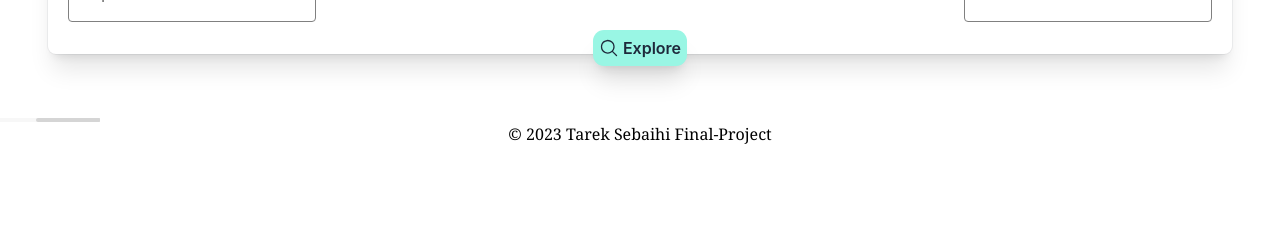
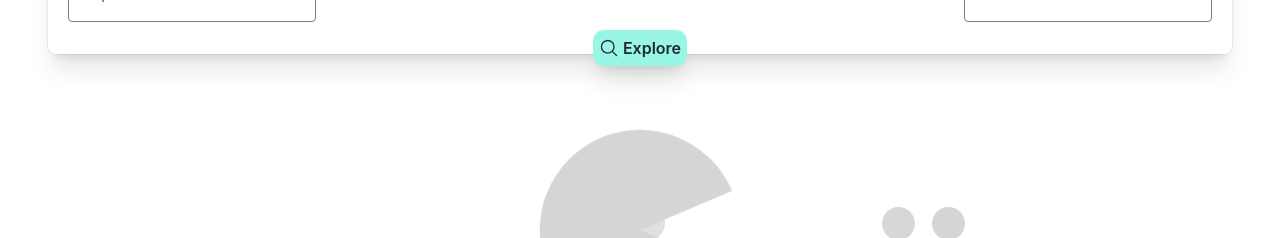
Before and after one commit to glaubervilane/FlightSearchAPP, a React (Create React App) app: page / in a window 1280 px wide. Both pictures are taken after typing "Sample", "Sample" into the empty fields and a click on the button "Explore". Shown: the part 562-800 px from the top of the page. Built offline with nearby package versions, Linux system fonts and the light colour scheme.

Commit message:
fixed loader again

```diff
--- a/src/App.js
+++ b/src/App.js
@@ -2,7 +2,6 @@ import './App.css';
 import  homebg  from './assets/imgs/homebg.jpg';
 import { FlightList, Footer, Input } from './components';
 import React, { useState } from 'react';
-import BarLoader from "react-spinners/BarLoader";
 
 function App() {
   const [flightData, setFlightData] = useState([]);
@@ -16,11 +15,7 @@ function App() {
           <Input setFlightData={setFlightData} setIsLoading={setIsLoading} />
         </div>
       </div>
-      <FlightList flightData={flightData} />
-      <div >
-        {isLoading ? <BarLoader className=" justify-center items-center bg-opacity-90 absolute top-0 left-0 z-40" loading={isLoading} color="#d5d5d5" size={100} /> : null}
-      </div>
-
+      <FlightList flightData={flightData} isLoading={isLoading} />
       <div>
       <Footer />
       </div>
--- a/src/components/FlightList.jsx
+++ b/src/components/FlightList.jsx
@@ -1,7 +1,8 @@
 import React, {useState} from 'react';
+import PacmanLoader from "react-spinners/PacmanLoader";
 
-const FlightList = ({ flightData }) => {
-    const [displayCount, setDisplayCount] = useState(7);
+const FlightList = ({ flightData, isLoading }) => {
+    const [displayCount, setDisplayCount] = useState(5);
 
 
     if (!Array.isArray(flightData)) {
@@ -10,18 +11,21 @@ const FlightList = ({ flightData }) => {
 
     const handleShowMore = () => {
         setDisplayCount(displayCount => {
-            console.log('Increasing displayCount from', displayCount, 'to', displayCount + 7);
-            return displayCount + 7;
+            return displayCount + 5;
         });
     };
 
+    const flightListHeight = isLoading ? "40vh" : "auto";
 
     const sortedItineraries = flightData.sort((a, b) =>
         a.legs[0].stopCount - b.legs[0].stopCount
     ).slice(0, displayCount);
 
     return (
-        <div className="p-4 space-y-10">
+        <div className="p-4 space-y-10 relative " style={{height: flightListHeight}}>
+            <div style={{display: 'flex', justifyContent: 'center', alignItems: 'center', position: 'absolute', top: '50%', left: '50%', transform: 'translate(-50%, -50%)', zIndex: 40}}>
+                {isLoading ? <PacmanLoader loading={isLoading} color="#d5d5d5" size={100} width={"50%"} height={10}   speedMultiplier={0.5}/> : null}
+            </div>
             {sortedItineraries.map((itinerary, index) => (
                 <div key={index} className="bg-white p-4 rounded shadow-lg transition duration-150 ease-in-out hover:shadow-xl space-y-2">
                     <h2 className="text-xl font-bold">Itinerary #{index + 1}</h2>
```
